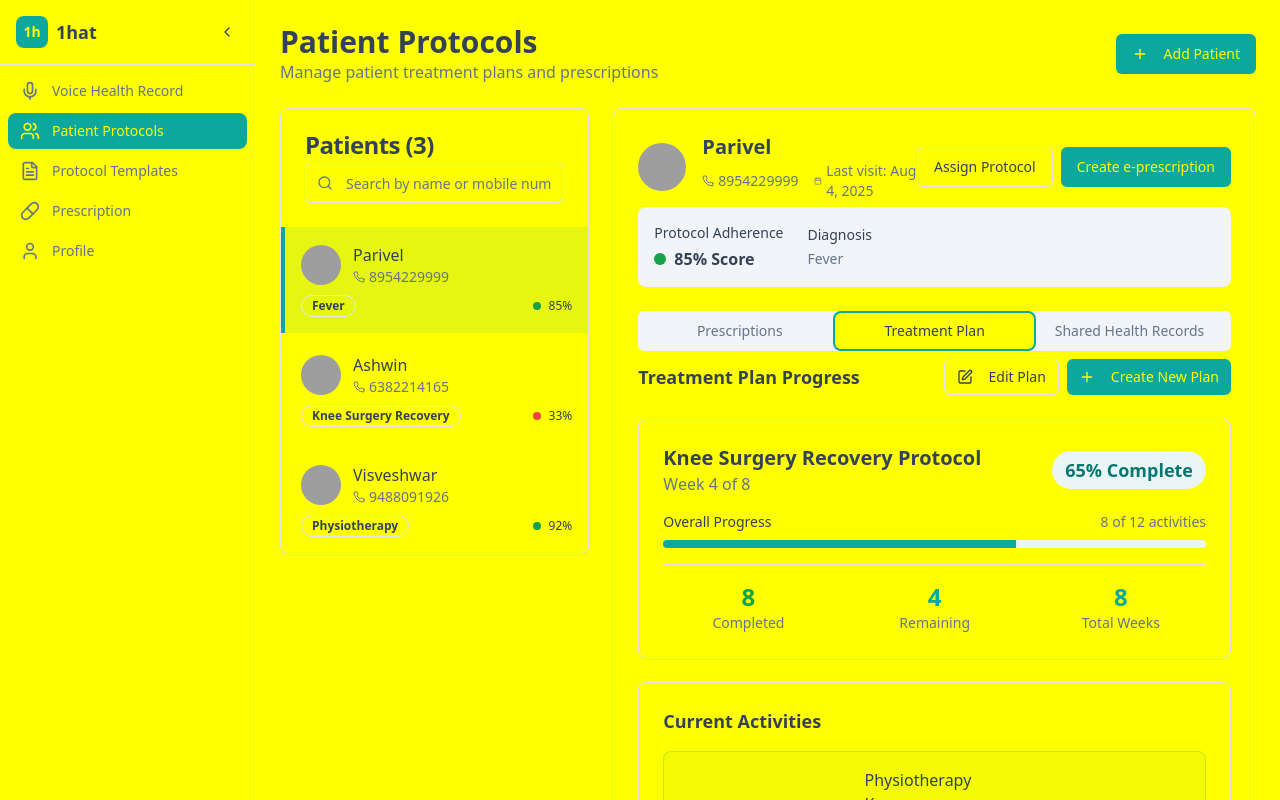
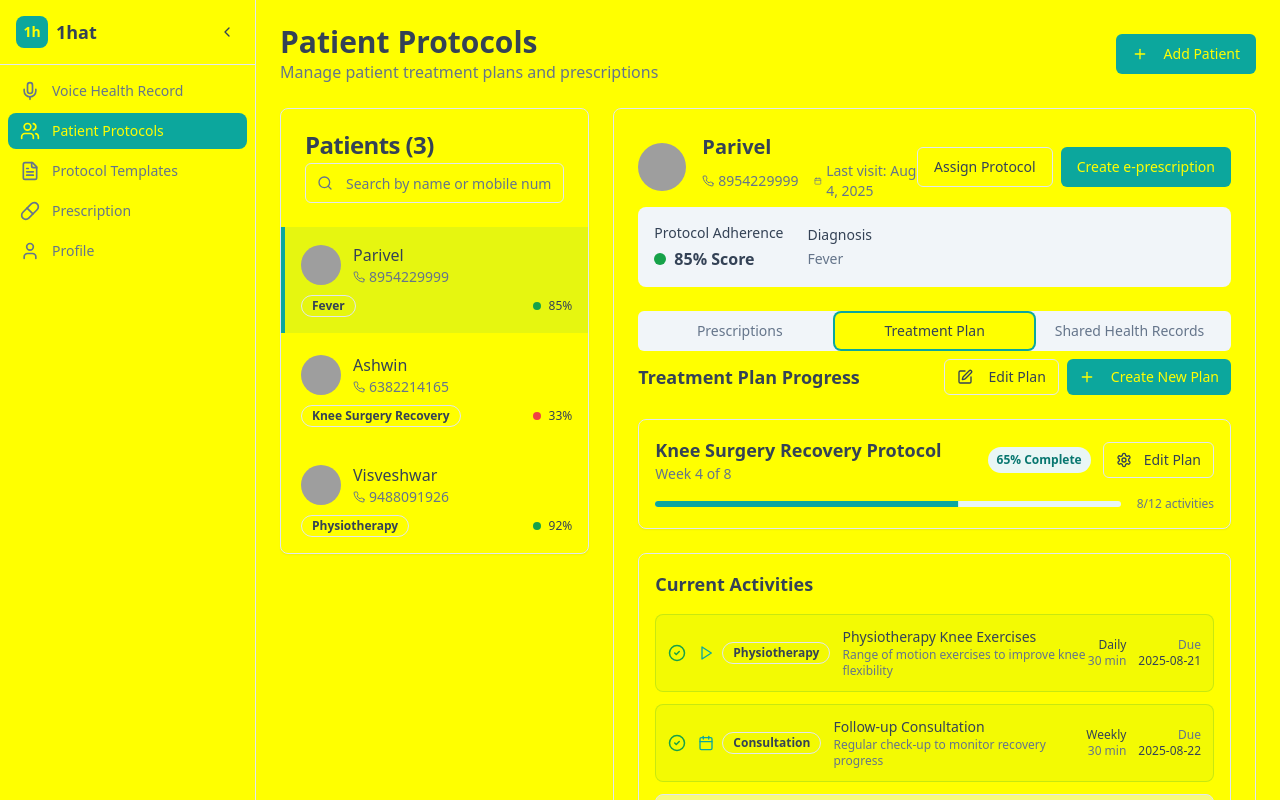
Before and after one commit to kpurusho1/onehatmockup, a React (Vite) app: page /patient-protocols in a window 1280 px wide. Both pictures are taken after a click on the tab "Treatment Plan". Shown: the top 800 px of the page. Built offline with nearby package versions, Linux system fonts and the light colour scheme; grey boxes are pictures that could not be loaded.

Commit message:
Refactor treatment plan UI
Update treatment plan progress display to be more compact. Add functionality to edit and reorder event blocks within the treatment plan.

```diff
--- a/src/components/protocol/TreatmentPlanTab.tsx
+++ b/src/components/protocol/TreatmentPlanTab.tsx
@@ -11,8 +11,12 @@ import {
   Circle,
   Edit,
   Play,
-  FileText
+  FileText,
+  GripVertical,
+  Trash2,
+  Settings
 } from "lucide-react";
+import { EventBlock } from "./EventBlock";
 
 interface Patient {
   id: number;
@@ -46,48 +50,136 @@ const mockTreatmentPlan = {
       id: 1,
       name: "Physiotherapy Knee Exercises",
       type: "Physiotherapy",
+      activity: "Physiotherapy",
+      subActivity: "Physiotherapy Knee Exercises",
       frequency: "Daily",
       duration: "30 min",
       completed: true,
       dueDate: "2025-08-21",
-      description: "Range of motion exercises to improve knee flexibility"
+      description: "Range of motion exercises to improve knee flexibility",
+      instructions: "Perform 3 sets of 10 repetitions, hold each position for 5 seconds",
+      patientAction: "complete-exercise",
+      doctorAction: "review-report",
+      videoUrl: ""
     },
     {
       id: 2,
       name: "Follow-up Consultation",
       type: "Consultation",
+      activity: "Consultation",
+      subActivity: "Follow-up",
       frequency: "Weekly",
       duration: "30 min",
       completed: true,
       dueDate: "2025-08-22",
-      description: "Regular check-up to monitor recovery progress"
+      description: "Regular check-up to monitor recovery progress",
+      instructions: "Come prepared with any concerns or questions",
+      patientAction: "book-appointment",
+      doctorAction: "provide-feedback",
+      videoUrl: ""
     },
     {
       id: 3,
       name: "Pain Management",
       type: "Medication",
+      activity: "Medication",
+      subActivity: "Oral Medication",
       frequency: "As needed",
       duration: "5 min",
       completed: false,
       dueDate: "2025-08-23",
-      description: "Take prescribed medication for pain relief"
+      description: "Take prescribed medication for pain relief",
+      instructions: "Take medication with food to prevent stomach upset",
+      patientAction: "take-medication",
+      doctorAction: "adjust-medication",
+      videoUrl: ""
     },
     {
       id: 4,
       name: "Strength Building Exercises",
       type: "Exercise",
+      activity: "Exercise",
+      subActivity: "Strength Training",
       frequency: "3x per week",
       duration: "45 min",
       completed: false,
       dueDate: "2025-08-24",
-      description: "Progressive strength training for leg muscles"
+      description: "Progressive strength training for leg muscles",
+      instructions: "Start with light weights and gradually increase intensity",
+      patientAction: "complete-exercise",
+      doctorAction: "review-report",
+      videoUrl: ""
     }
   ]
 };
 
 export function TreatmentPlanTab({ patient, onCreateProtocol }: TreatmentPlanTabProps) {
-  const [treatmentPlan] = useState(mockTreatmentPlan);
+  const [treatmentPlan, setTreatmentPlan] = useState(mockTreatmentPlan);
+  const [isEditing, setIsEditing] = useState(false);
+  const [editingEvent, setEditingEvent] = useState<string | null>(null);
   const hasTreatmentPlan = patient.adherence > 50; // Mock condition
+
+  const activityOptions = ["Exercise", "Consultation", "Physiotherapy", "Medication", "Diet", "Rest"];
+  const subActivityOptions = {
+    Exercise: ["Jog", "Walk", "Cycling", "Swimming", "Strength Training"],
+    Consultation: ["Consultation", "Follow-up", "Check-up", "Assessment"],
+    Physiotherapy: ["Physiotherapy Knee Exercises", "Range of Motion", "Strength Building", "Pain Management"],
+    Medication: ["Oral Medication", "Injection", "Topical Application"],
+    Diet: ["Meal Plan", "Supplements", "Hydration", "Restrictions"],
+    Rest: ["Bed Rest", "Activity Limitation", "Sleep Schedule"]
+  };
+  const frequencyOptions = ["Daily", "Twice Daily", "Weekly", "Twice Weekly", "Choose manually", "As needed"];
+
+  const addNewActivity = () => {
+    const newActivity = {
+      id: Date.now(),
+      name: "New Activity",
+      type: "Exercise",
+      frequency: "Daily",
+      duration: "30 min",
+      completed: false,
+      dueDate: new Date().toISOString().split('T')[0],
+      description: "New activity description",
+      activity: "Exercise",
+      subActivity: "Walk",
+      instructions: "Instructions for the new activity",
+      patientAction: "complete-exercise",
+      doctorAction: "review-report",
+      videoUrl: ""
+    };
+    setTreatmentPlan(prev => ({
+      ...prev,
+      activities: [...prev.activities, newActivity],
+      totalActivities: prev.totalActivities + 1
+    }));
+  };
+
+  const updateActivity = (id: string | number, updatedActivity: any) => {
+    setTreatmentPlan(prev => ({
+      ...prev,
+      activities: prev.activities.map(activity =>
+        activity.id === id ? { ...activity, ...updatedActivity } : activity
+      )
+    }));
+  };
+
+  const deleteActivity = (id: string | number) => {
+    setTreatmentPlan(prev => ({
+      ...prev,
+      activities: prev.activities.filter(activity => activity.id !== id),
+      totalActivities: prev.totalActivities - 1
+    }));
+  };
+
+  const reorderActivities = (fromIndex: number, toIndex: number) => {
+    const newActivities = [...treatmentPlan.activities];
+    const [removed] = newActivities.splice(fromIndex, 1);
+    newActivities.splice(toIndex, 0, removed);
+    setTreatmentPlan(prev => ({
+      ...prev,
+      activities: newActivities
+    }));
+  };
 
   const getActivityIcon = (type: string) => {
     switch (type) {
@@ -154,69 +246,111 @@ export function TreatmentPlanTab({ patient, onCreateProtocol }: TreatmentPlanTab
         </div>
       </div>
 
-      {/* Treatment Plan Overview */}
+      {/* Treatment Plan Overview - Compact */}
       <Card>
-        <CardContent className="p-6">
-          <div className="flex items-center justify-between mb-4">
+        <CardContent className="p-4">
+          <div className="flex items-center justify-between mb-3">
             <div>
-              <h4 className="text-xl font-semibold">{treatmentPlan.name}</h4>
-              <p className="text-muted-foreground">
+              <h4 className="text-lg font-semibold">{treatmentPlan.name}</h4>
+              <p className="text-sm text-muted-foreground">
                 Week {treatmentPlan.currentWeek} of {treatmentPlan.totalWeeks}
               </p>
             </div>
-            <Badge variant="secondary" className="text-lg px-3 py-1">
+            <div className="flex items-center space-x-3">
+              <Badge variant="secondary" className="px-2 py-1">
                 {treatmentPlan.progress}% Complete
               </Badge>
+              <Button
+                variant="outline"
+                size="sm"
+                onClick={() => setIsEditing(!isEditing)}
+              >
+                <Settings size={14} className="mr-1" />
+                {isEditing ? 'Done' : 'Edit Plan'}
+              </Button>
+            </div>
           </div>
 
-          <div className="space-y-4">
-            <div>
-              <div className="flex items-center justify-between mb-2">
-                <span className="text-sm font-medium">Overall Progress</span>
-                <span className="text-sm text-muted-foreground">
-                  {treatmentPlan.completedActivities} of {treatmentPlan.totalActivities} activities
+          <div className="flex items-center justify-between">
+            <div className="flex-1 mr-4">
+              <Progress value={treatmentPlan.progress} className="h-1.5" />
+            </div>
+            <span className="text-xs text-muted-foreground min-w-fit">
+              {treatmentPlan.completedActivities}/{treatmentPlan.totalActivities} activities
             </span>
-              </div>
-              <Progress value={treatmentPlan.progress} className="h-2" />
-            </div>
-
-            <div className="grid grid-cols-3 gap-4 pt-4 border-t">
-              <div className="text-center">
-                <div className="text-2xl font-bold text-success">{treatmentPlan.completedActivities}</div>
-                <div className="text-sm text-muted-foreground">Completed</div>
-              </div>
-              <div className="text-center">
-                <div className="text-2xl font-bold text-primary">
-                  {treatmentPlan.totalActivities - treatmentPlan.completedActivities}
-                </div>
-                <div className="text-sm text-muted-foreground">Remaining</div>
-              </div>
-              <div className="text-center">
-                <div className="text-2xl font-bold text-primary">{treatmentPlan.totalWeeks}</div>
-                <div className="text-sm text-muted-foreground">Total Weeks</div>
-              </div>
-            </div>
           </div>
         </CardContent>
       </Card>
 
       {/* Current Activities */}
       <Card>
-        <CardContent className="p-6">
-          <h4 className="text-lg font-semibold mb-4">Current Activities</h4>
+        <CardContent className="p-4">
+          <div className="flex items-center justify-between mb-4">
+            <h4 className="text-lg font-semibold">Current Activities</h4>
+            {isEditing && (
+              <Button onClick={addNewActivity} size="sm">
+                <Plus size={16} className="mr-2" />
+                Add Activity
+              </Button>
+            )}
+          </div>
+
           <div className="space-y-3">
-            {treatmentPlan.activities.map((activity) => (
+            {treatmentPlan.activities.map((activity, index) => {
+              if (isEditing) {
+                return (
+                  <EventBlock
+                    key={activity.id}
+                    event={{
+                      id: activity.id.toString(),
+                      activity: activity.activity || activity.type,
+                      subActivity: activity.subActivity || activity.name,
+                      frequency: activity.frequency,
+                      duration: activity.duration.replace(' min', ''),
+                      description: activity.description,
+                      instructions: activity.instructions || '',
+                      patientAction: activity.patientAction || '',
+                      doctorAction: activity.doctorAction || '',
+                      videoUrl: activity.videoUrl
+                    }}
+                    index={index}
+                    isEditing={editingEvent === activity.id.toString()}
+                    onUpdate={(updatedEvent) => updateActivity(activity.id, {
+                      activity: updatedEvent.activity,
+                      subActivity: updatedEvent.subActivity,
+                      name: updatedEvent.subActivity,
+                      type: updatedEvent.activity,
+                      frequency: updatedEvent.frequency,
+                      duration: updatedEvent.duration + ' min',
+                      description: updatedEvent.description,
+                      instructions: updatedEvent.instructions,
+                      patientAction: updatedEvent.patientAction,
+                      doctorAction: updatedEvent.doctorAction,
+                      videoUrl: updatedEvent.videoUrl
+                    })}
+                    onDelete={() => deleteActivity(activity.id)}
+                    onEdit={() => setEditingEvent(activity.id.toString())}
+                    onSave={() => setEditingEvent(null)}
+                    onReorder={reorderActivities}
+                    activityOptions={activityOptions}
+                    subActivityOptions={subActivityOptions}
+                    frequencyOptions={frequencyOptions}
+                  />
+                );
+              }
+
+              return (
                 <div
                   key={activity.id}
-                className={`flex items-center justify-between p-4 rounded-lg border ${
+                  className={`flex items-center justify-between p-3 rounded-lg border ${
                     activity.completed ? 'bg-success/5 border-success/20' : 'bg-muted/50'
                   }`}
                 >
-                <div className="flex items-center space-x-4">
+                  <div className="flex items-center space-x-3">
                     {activity.completed ? (
-                    <CheckCircle2 size={20} className="text-success" />
+                      <CheckCircle2 size={18} className="text-success" />
                     ) : (
-                    <Circle size={20} className="text-muted-foreground" />
+                      <Circle size={18} className="text-muted-foreground" />
                     )}
 
                     <div className="flex items-center space-x-2">
@@ -227,31 +361,27 @@ export function TreatmentPlanTab({ patient, onCreateProtocol }: TreatmentPlanTab
                     </div>
 
                     <div className="flex-1">
-                    <h5 className="font-medium">{activity.name}</h5>
-                    <p className="text-sm text-muted-foreground">
+                      <h5 className="font-medium text-sm">{activity.name}</h5>
+                      <p className="text-xs text-muted-foreground">
                         {activity.description}
                       </p>
                     </div>
                   </div>
 
-                <div className="flex items-center space-x-4 min-w-fit">
-                  <div className="text-right text-sm">
+                  <div className="flex items-center space-x-3 min-w-fit text-xs">
+                    <div className="text-right">
                       <div className="font-medium">{activity.frequency}</div>
                       <div className="text-muted-foreground">{activity.duration}</div>
                     </div>
 
-                  <div className="text-right text-sm">
+                    <div className="text-right">
                       <div className="text-muted-foreground">Due</div>
                       <div className="font-medium">{activity.dueDate}</div>
                     </div>
-
-                  <Button variant="outline" size="sm">
-                    <Edit size={14} className="mr-1" />
-                    Edit
-                  </Button>
                   </div>
                 </div>
-            ))}
+              );
+            })}
           </div>
         </CardContent>
       </Card>
```
Lines whose indentation alone changed are shown as unchanged.
